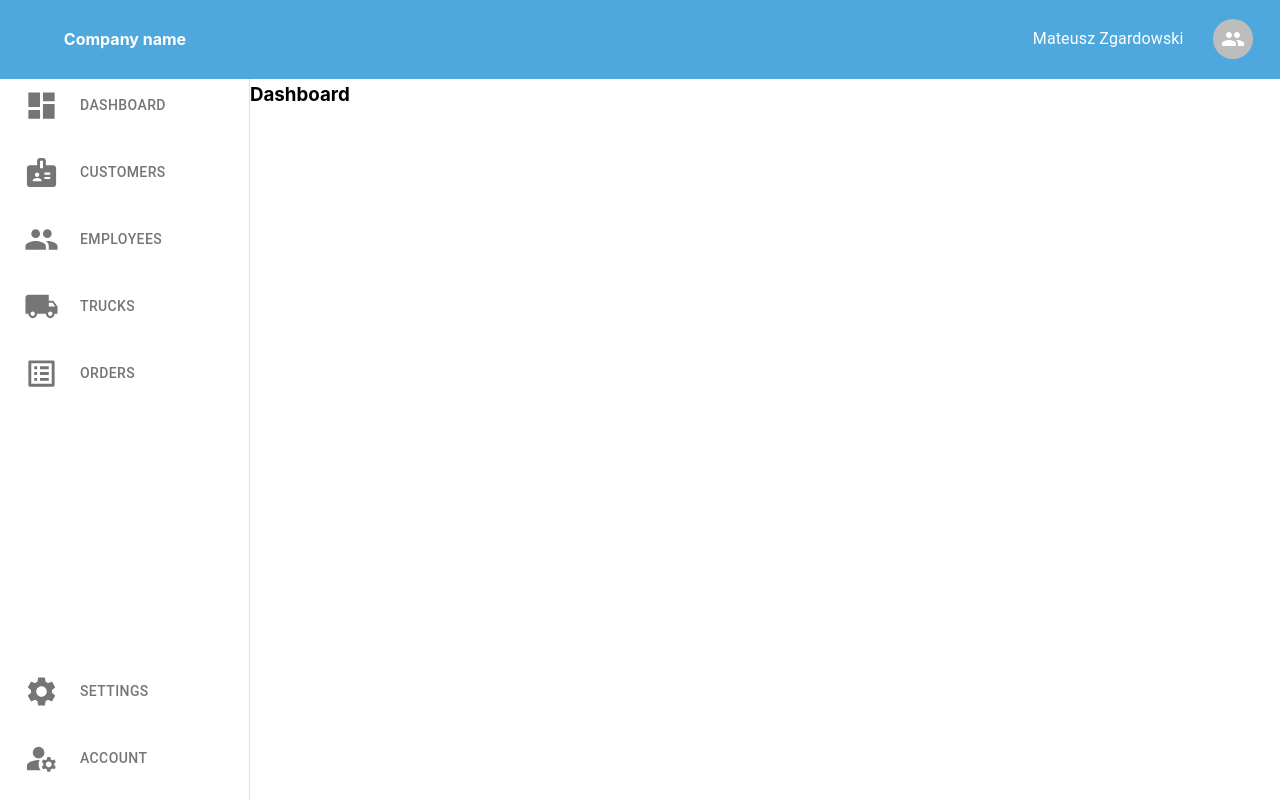
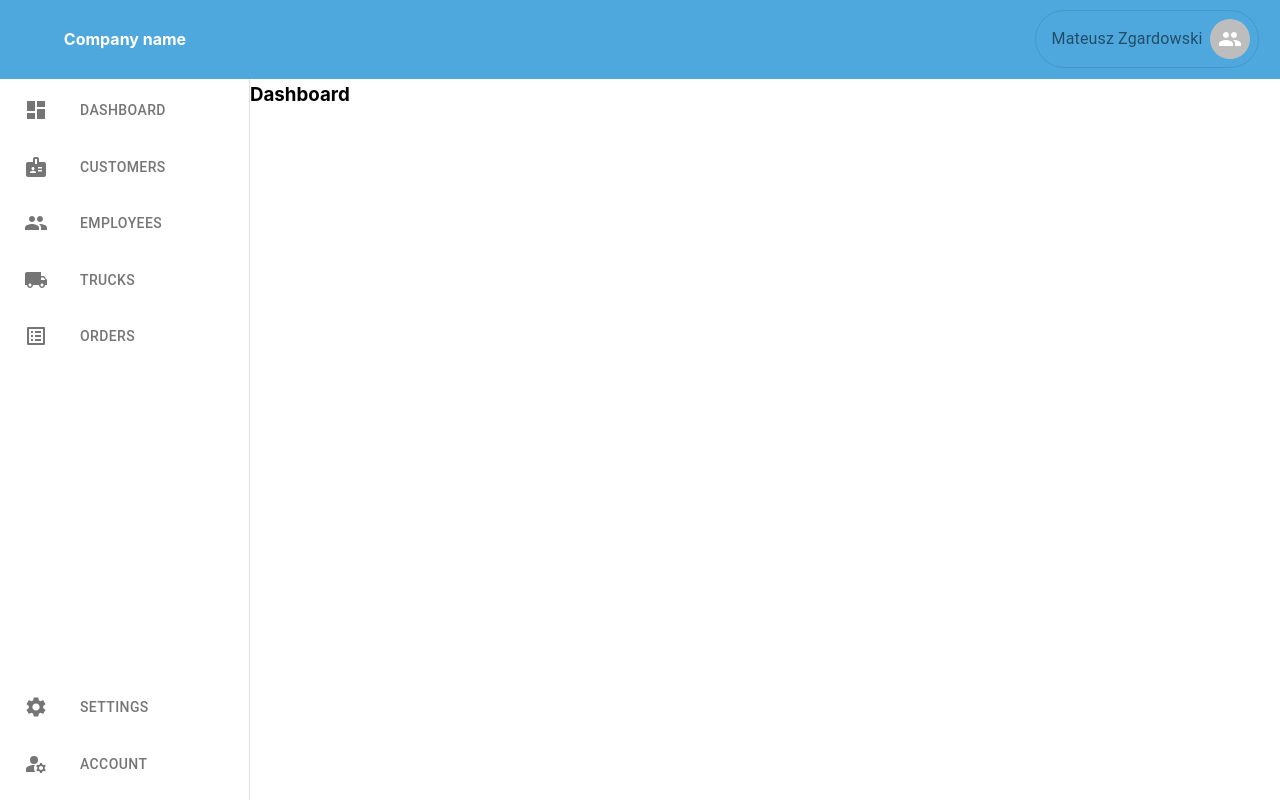
Before and after one commit to mzgardowski/transport-app, a React (Create React App) app: page / in a window 1280 px wide. Built offline with nearby package versions, Linux system fonts and the light colour scheme.

Commit message:
Styled menu

```diff
--- a/src/Layout/SideNavigation.tsx
+++ b/src/Layout/SideNavigation.tsx
@@ -42,43 +42,35 @@ const SideNavigation = () => {
             width: "100%",
           }}
         >
-          <nav>
+          <nav style={{ marginTop: 10 }}>
+            <LinkListItem icon={<Dashboard />} link="/" textLink="Dashboard" />
             <LinkListItem
-              icon={<Dashboard fontSize="large" />}
-              link="/"
-              textLink="Dashboard"
-            />
-            <LinkListItem
-              icon={<Badge fontSize="large" />}
+              icon={<Badge />}
               link="/customers"
               textLink="Customers"
             />
             <LinkListItem
-              icon={<People fontSize="large" />}
+              icon={<People />}
               link="/employees"
               textLink="Employees"
             />
             <LinkListItem
-              icon={<LocalShipping fontSize="large" />}
+              icon={<LocalShipping />}
               link="/trucks"
               textLink="Trucks"
             />
-            <LinkListItem
-              icon={<ListAlt fontSize="large" />}
-              link="/orders"
-              textLink="Orders"
-            />
+            <LinkListItem icon={<ListAlt />} link="/orders" textLink="Orders" />
           </nav>
         </List>
         <List sx={{ alignSelf: "flex-end", width: "100%" }}>
           <nav>
             <LinkListItem
-              icon={<Settings fontSize="large" />}
+              icon={<Settings />}
               link="/settings"
               textLink="Settings"
             />
             <LinkListItem
-              icon={<ManageAccounts fontSize="large" />}
+              icon={<ManageAccounts />}
               link="/account"
               textLink="Account"
             />
--- a/src/components/HeaderUserInfo.tsx
+++ b/src/components/HeaderUserInfo.tsx
@@ -35,7 +35,6 @@ const HeaderUserInfo = () => {
         width: "250px",
       }}
     >
-      <Typography variant="body1">Mateusz Zgardowski</Typography>
       <Box
         sx={{
           display: "flex",
@@ -43,7 +42,19 @@ const HeaderUserInfo = () => {
           flexDirection: "row",
         }}
       >
-        <IconButton onClick={handleClick}>
+        <IconButton
+          onClick={handleClick}
+          sx={{
+            borderRadius: 8,
+            border: "1px solid rgba(0,0,0, 0.10)",
+            "&:hover": {
+              border: "1px solid rgba(0,0,0, 0.25)",
+            },
+          }}
+        >
+          <Typography px={1} variant="body1">
+            Mateusz Zgardowski
+          </Typography>
           <Avatar>
             <People />
           </Avatar>
--- a/src/components/LinkListItem.tsx
+++ b/src/components/LinkListItem.tsx
@@ -24,7 +24,7 @@ const LinkListItem: FC<LinkListItemInterface> = ({ icon, link, textLink }) => {
       >
         <ListItemButton
           sx={{
-            borderRadius: 2,
+            borderRadius: 6,
             color: "rgba(0, 0, 0, 0.54)",
             textDecoration: "none",
             "&:hover": {
```
